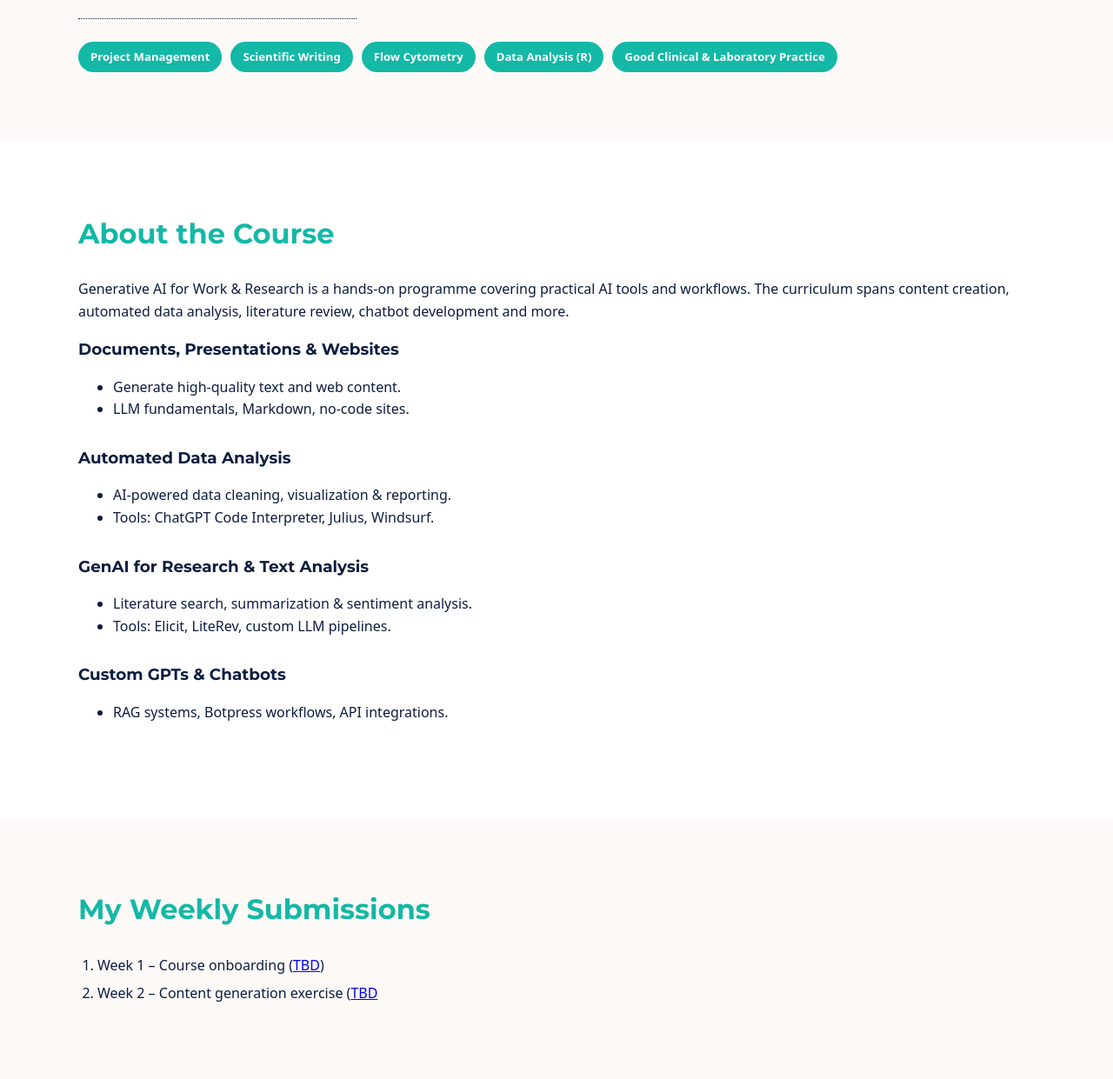
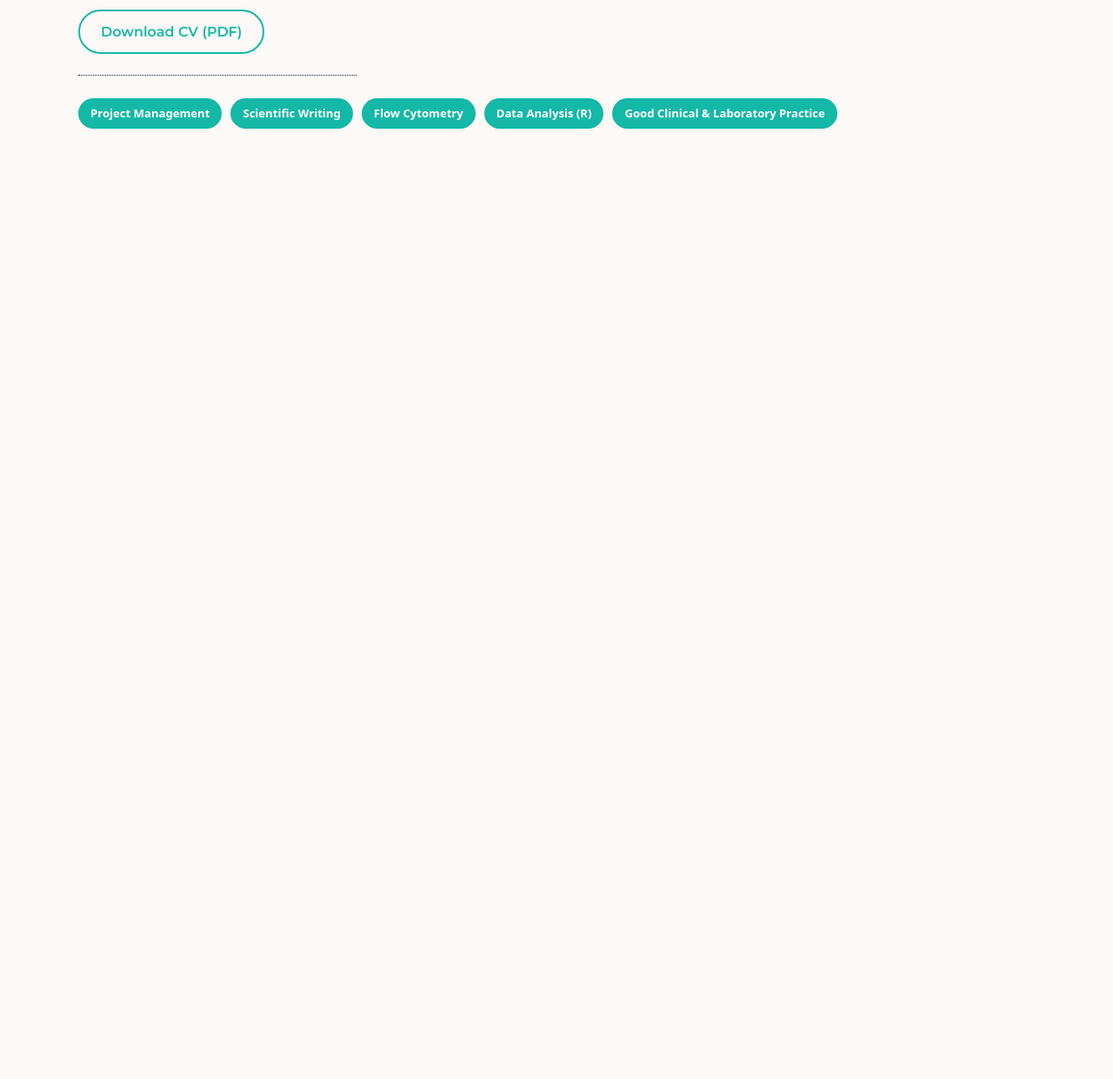
Before and after one commit to eboham/graph-ai-portfolio, a plain HTML site: page index.html in a window 1280 px wide. Shown: the part 682-1923 px from the top of the page at 87% size. After the commit the page ends 910 px from the top, so only its background shows below. Drawn offline with Linux system fonts and the light colour scheme.

Commit message:
index.html

```diff
--- a/index.html
+++ b/index.html
@@ -51,10 +51,13 @@
     .hero-grid .title{flex:1;}
     .hero-grid .title h2{font-size:2.8rem;line-height:1.05;margin:0;font-family:'Montserrat',sans-serif;color:var(--dark);}
 
-    /* Action button */
-    .actions{margin-top:22px;}
-    .btn-linkedin{display:inline-block;background:var(--accent);color:#fff;padding:11px 24px;border:none;border-radius:28px;font-weight:600;font-family:'Montserrat',sans-serif;text-decoration:none;transition:background .3s ease;}
+    /* Action buttons */
+    .actions{margin-top:22px;display:flex;gap:14px;flex-wrap:wrap;}
+    .btn-linkedin,.btn-cv{display:inline-block;padding:11px 24px;border-radius:28px;font-weight:600;font-family:'Montserrat',sans-serif;text-decoration:none;transition:background .3s ease,color .3s ease;}
+    .btn-linkedin{background:var(--accent);color:#fff;border:none;}
     .btn-linkedin:hover,.btn-linkedin:focus{background:#0f9e93;}
+    .btn-cv{background:transparent;color:var(--accent);border:2px solid var(--accent);}
+    .btn-cv:hover,.btn-cv:focus{background:var(--accent);color:#fff;}
 
     /* Highlight chips */
     .chips{display:flex;flex-wrap:wrap;gap:10px;margin:26px 0 0;}
@@ -67,7 +70,6 @@
     /* Submissions list */
     .submissions ol{padding-left:22px;margin:0;}
     .submissions li{margin-bottom:6px;}
-    .placeholder{color:#6b7280;font-style:italic;}
 
     /* ===== UTILITIES ===== */
     .visually-hidden{position:absolute!important;height:1px;width:1px;overflow:hidden;clip:rect(1px,1px,1px,1px);}
@@ -96,7 +98,7 @@
     <div class="header-inner">
       <a href="#about-me" class="logo">
         <span class="logo-mark"></span>
-        <span class="logo-text">Eric E. &nbsp;Boham</span>
+        <span class="logo-text">Eric&nbsp;Boham</span>
       </a>
       <a href="#" class="blog-link">→ BLOG</a>
     </div>
@@ -115,11 +117,12 @@
       <h2 class="visually-hidden">About Me</h2>
       <!-- Left intro column -->
       <div class="intro">
-        <p>I am a Ghanaian molecular medicine researcher with <strong>close to a decade of clinical‑research experience</strong>. Currently, I am pursuing a PhD at the University of Sapienza while collaborating on Plasmodium&nbsp;falciparum gametocyte and bone‑marrow micro‑environment research in partnership with the LITD Lab at KNUST and the Alano Lab&nbsp;(ISS).</p>
-        <p>I previously served as a Research Assistant with the Global Health and Infectious Diseases Research Group (KCCR), contributing to multicountry studies on SARS‑CoV‑2, dengue and meningitis.</p>
+        <p>I am a Ghanaian molecular medicine researcher with <strong>close to a decade of clinical‑research experience</strong>. Currently, I am pursuing a PhD at the University of Sapienza while collaborating on <strong>Plasmodium&nbsp;falciparum gametocyte and bone‑marrow micro‑environment</strong> research in partnership with the LITD Lab at KNUST and the Alano Lab&nbsp;(ISS).</p>
+        <p>I previously served as a Research Assistant at the Kumasi Centre for Collaborative Research in Tropical Medicine, contributing to multicountry studies on SARS‑CoV‑2, dengue and meningitis.</p>
 
         <div class="actions">
           <a class="btn-linkedin" href="https://www.linkedin.com/in/eric-ebenezer-boham/" target="_blank" rel="noopener">Connect on LinkedIn</a>
+          <a class="btn-cv" href="https://drive.google.com/file/d/1nfWsU5RVhxjffjMU6eH1jXJDX0QsQJnE/view?usp=sharing" target="_blank" rel="noopener">Download CV (PDF)</a>
         </div>
       </div>
 
@@ -147,44 +150,4 @@
   </section>
 
   <!-- ================= ABOUT COURSE ================= -->
-  <section id="about-course" style="background:#fff;">
-    <div class="container">
-      <h2>About the Course</h2>
-      <p>Generative AI for Work & Research is a hands‑on programme covering practical AI tools and workflows. The curriculum spans content creation, automated data analysis, literature review, chatbot development and more.</p>
-      <div class="module">
-        <h3>Documents, Presentations & Websites</h3>
-        <ul>
-          <li>Generate high‑quality text and web content.</li>
-          <li>LLM fundamentals, Markdown, no‑code sites.</li>
-        </ul>
-      </div>
-      <div class="module">
-        <h3>Automated Data Analysis</h3>
-        <ul>
-          <li>AI‑powered data cleaning, visualization & reporting.</li>
-          <li>Tools: ChatGPT Code Interpreter, Julius, Windsurf.</li>
-        </ul>
-      </div>
-      <div class="module">
-        <h3>GenAI for Research & Text Analysis</h3>
-        <ul>
-          <li>Literature search, summarization & sentiment analysis.</li>
-          <li>Tools: Elicit, LiteRev, custom LLM pipelines.</li>
-        </ul>
-      </div>
-      <div class="module">
-        <h3>Custom GPTs & Chatbots</h3>
-        <ul>
-          <li>RAG systems, Botpress workflows, API integrations.</li>
-        </ul>
-      </div>
-    </div>
-  </section>
-
-  <!-- ================= SUBMISSIONS ================= -->
-  <section id="submissions" class="submissions">
-    <div class="container">
-      <h2>My Weekly Submissions</h2>
-      <ol>
-        <li>Week 1 – Course onboarding (<a href="#">TBD</a>)</li>
-        <li>Week 2 – Content generation exercise (<a href="#">TBD</
+  <section id="about
```
